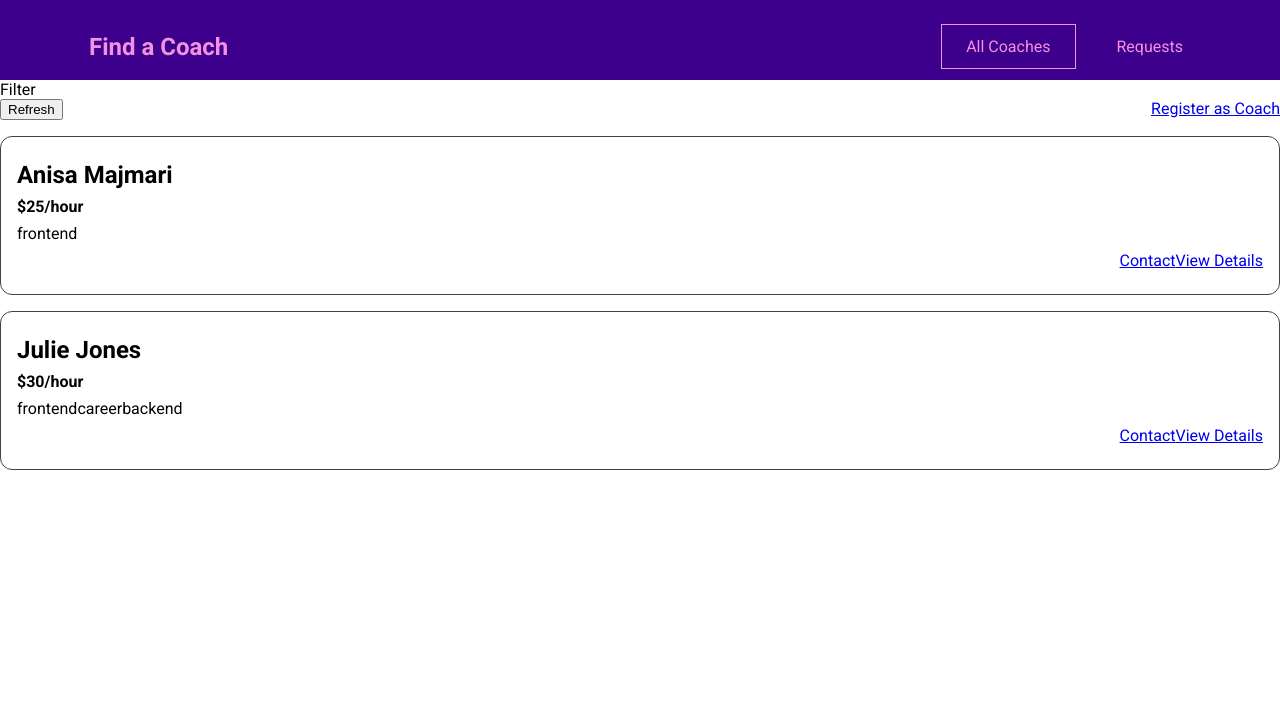
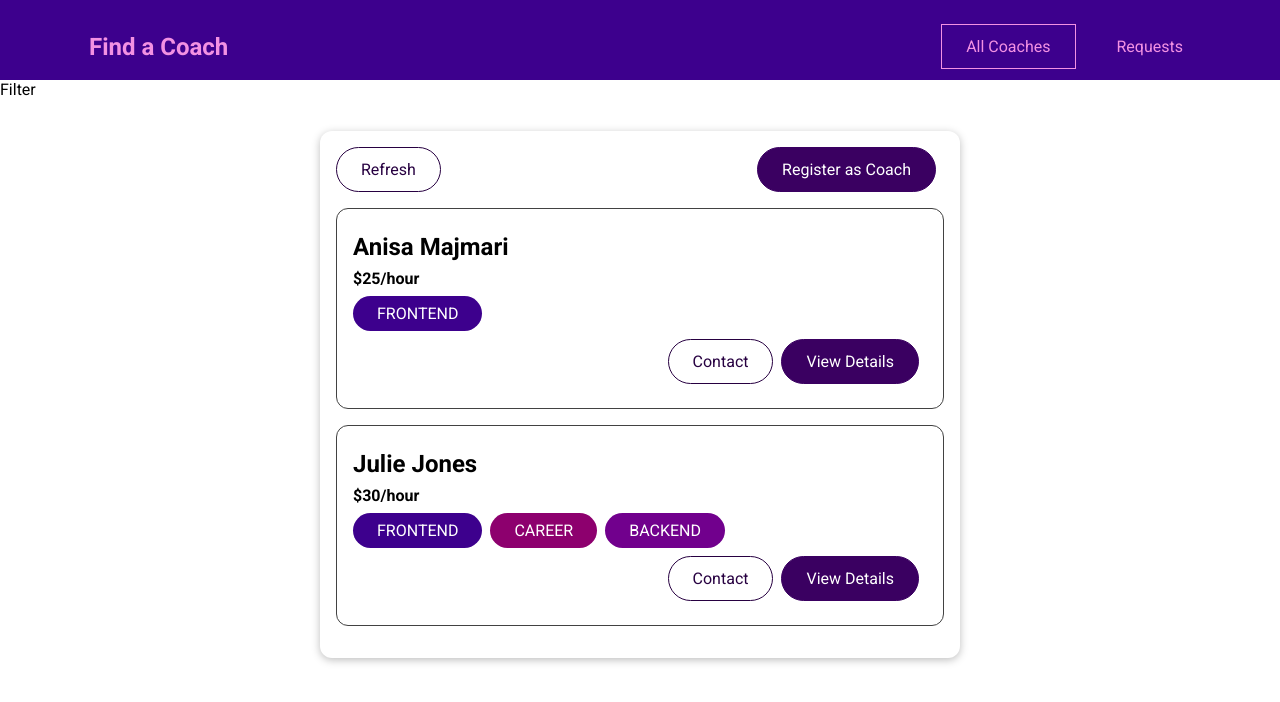
Before and after one commit to anisamajmari/FindCoach, a Vue app: page /coaches in a window 1280 px wide. Shown: the top 702 px of the page. Built offline with nearby package versions, Linux system fonts and the light colour scheme.

Commit message:
adding base components

```diff
--- a/src/components/coaches/CoachItem.vue
+++ b/src/components/coaches/CoachItem.vue
@@ -3,12 +3,19 @@
     <h3>{{ fullName }}</h3>
     <h4>${{ rate }}/hour</h4>
     <div>
-      <span v-for="area in areas" :key="area">{{ area }}</span>
+      <base-badge
+        v-for="area in areas"
+        :key="area"
+        :type="area"
+        :title="area"
+      ></base-badge>
     </div>
 
     <div class="actions">
-      <router-link :to="coachContactLink">Contact</router-link>
-      <router-link :to="coachDetailsLink">View Details</router-link>
+      <base-button mode="outline" link :to="coachContactLink"
+        >Contact</base-button
+      >
+      <base-button link :to="coachDetailsLink">View Details</base-button>
     </div>
   </li>
 </template>
--- /dev/null
+++ b/src/components/ui/BaseBadge.vue
@@ -0,0 +1,40 @@
+<template>
+  <span class="badge" :class="type">{{ text }}</span>
+</template>
+
+<script>
+export default {
+  props: ['type', 'title'],
+  computed: {
+    text() {
+      return this.title.toUpperCase();
+    },
+  },
+};
+</script>
+
+<style scoped>
+.badge {
+  background-color: #ccc;
+  color: #252525;
+  border-radius: 30px;
+  padding: 0.5rem 1.5rem;
+  display: inline-block;
+  margin-right: 0.5rem;
+}
+
+.frontend {
+  background-color: #3d008d;
+  color: white;
+}
+
+.backend {
+  background-color: #71008d;
+  color: white;
+}
+
+.career {
+  background-color: #8d006e;
+  color: white;
+}
+</style>
--- /dev/null
+++ b/src/components/ui/BaseButton.vue
@@ -0,0 +1,73 @@
+<template>
+  <button v-if="!link" :class="mode">
+    <slot></slot>
+  </button>
+  <router-link v-else :to="to" :class="mode">
+    <slot></slot>
+  </router-link>
+</template>
+
+<script>
+export default {
+  props: {
+    mode: {
+      type: String,
+      required: false,
+      default: null,
+    },
+    link: {
+      type: Boolean,
+      required: false,
+      default: false,
+    },
+    to: {
+      type: String,
+      required: false,
+      default: '/',
+    },
+  },
+};
+</script>
+
+<style scoped>
+button,
+a {
+  text-decoration: none;
+  padding: 0.75rem 1.5rem;
+  font: inherit;
+  background-color: #3a0061;
+  border: 1px solid #3a0061;
+  color: white;
+  cursor: pointer;
+  border-radius: 30px;
+  margin-right: 0.5rem;
+  display: inline-block;
+}
+
+a:hover,
+a:active,
+button:hover,
+button:active {
+  background-color: #270041;
+  border-color: #270041;
+}
+
+.flat {
+  background-color: transparent;
+  color: #3a0061;
+  border: none;
+}
+
+.outline {
+  background-color: transparent;
+  border-color: #270041;
+  color: #270041;
+}
+
+.flat:hover,
+.flat:active,
+.outline:hover,
+.outline:active {
+  background-color: #edd2ff;
+}
+</style>
--- /dev/null
+++ b/src/components/ui/BaseCard.vue
@@ -0,0 +1,15 @@
+<template>
+  <div class="card">
+    <slot></slot>
+  </div>
+</template>
+
+<style scoped>
+.card {
+  border-radius: 12px;
+  box-shadow: 0 2px 8px rgba(0, 0, 0, 0.26);
+  padding: 1rem;
+  margin: 2rem auto;
+  max-width: 40rem;
+}
+</style>
--- a/src/pages/coaches/CoachesList.vue
+++ b/src/pages/coaches/CoachesList.vue
@@ -2,9 +2,10 @@
   <section>Filter</section>
 
   <section>
+    <base-card>
       <div class="controls">
-      <button>Refresh</button>
-      <router-link to="/register">Register as Coach</router-link>
+        <base-button mode="outline">Refresh</base-button>
+        <base-button link to="/register">Register as Coach</base-button>
       </div>
       <ul v-if="hasCoaches">
         <coach-item
@@ -18,6 +19,7 @@
         ></coach-item>
       </ul>
       <h3 v-else>No coaches found.</h3>
+    </base-card>
   </section>
 </template>
 
```
Also changed, not shown: src/main.js (+7 -0 lines). Lines whose indentation alone changed are shown as unchanged.
